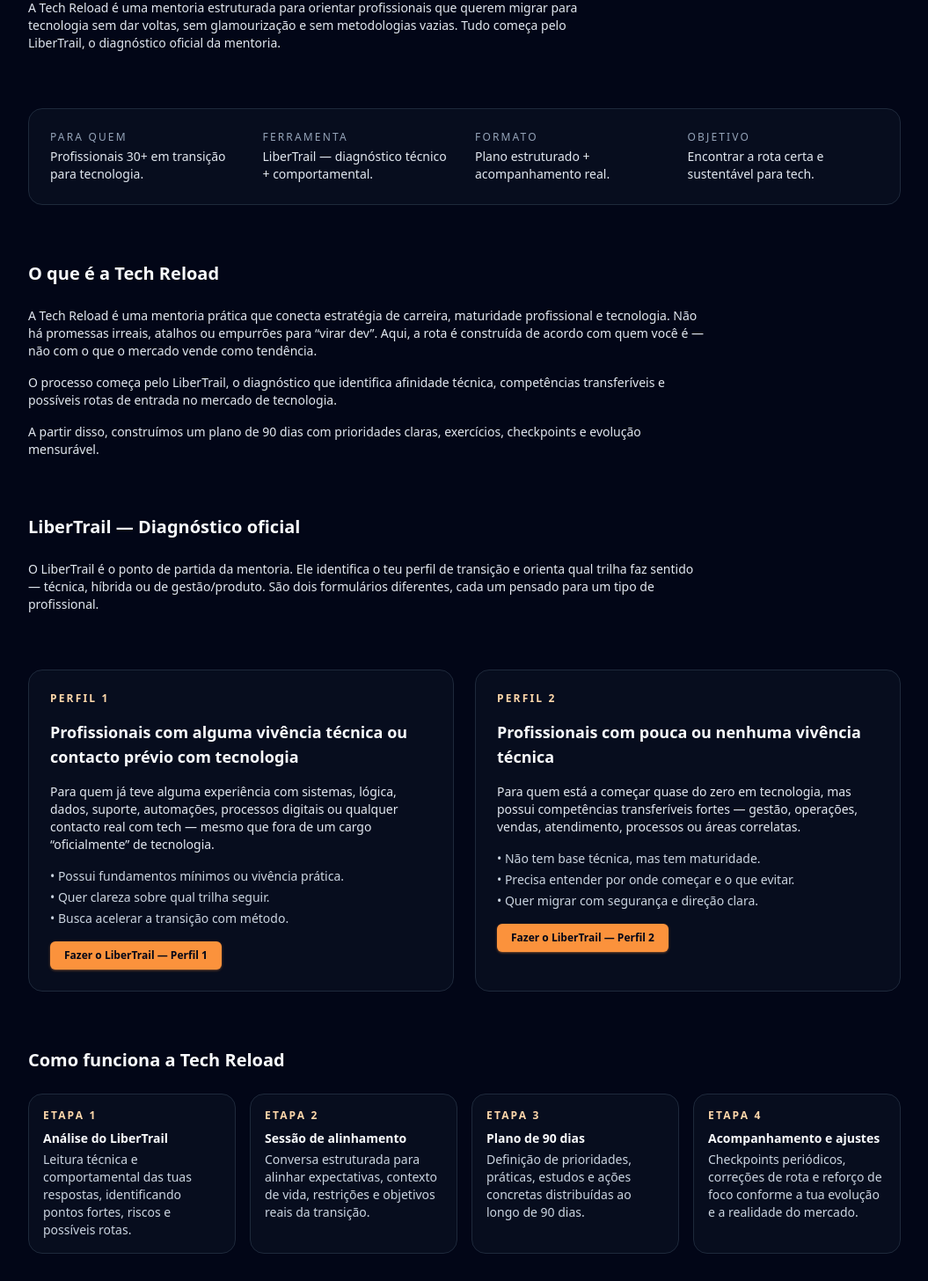
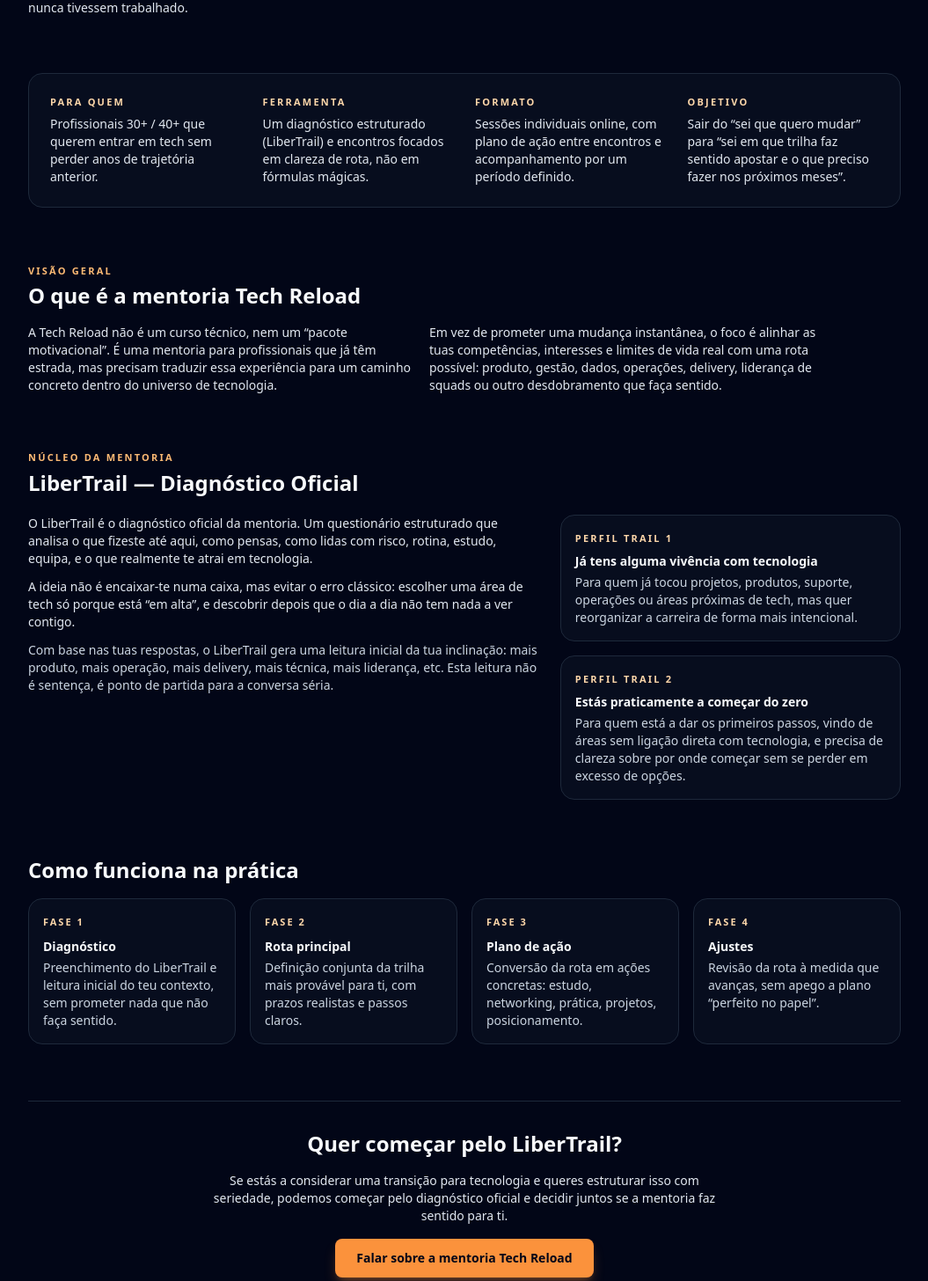
Before and after one commit to libertrendz/libertrendz-site, a Next.js app: page /mentoria in a window 1280 px wide. Shown: the part 314-1770 px from the top of the page at 88% size, without its empty margins (112-1167 px from the left). Built offline with nearby package versions, Linux system fonts and the light colour scheme.

Commit message:
Atualizar o page.tsx

```diff
--- a/app/mentoria/page.tsx
+++ b/app/mentoria/page.tsx
@@ -1,224 +1,219 @@
 // app/mentoria/page.tsx
-import Image from "next/image";
 
 export default function MentoriaPage() {
   return (
-    <main className="min-h[(calc(100vh-5rem))] bg-slate-950 text-slate-50">
+    <main className="min-h-[calc(100vh-5rem)] bg-slate-950 text-slate-50">
       <section className="container-page py-12 lg:py-16 space-y-16">
-
         {/* HERO */}
         <div className="max-w-3xl space-y-4">
           <p className="text-xs font-semibold uppercase tracking-[0.2em] text-accent-400">
             Mentoria Tech Reload
           </p>
           <h1 className="text-3xl font-bold leading-tight md:text-4xl">
-            Transição para tecnologia com método, clareza e estratégia —
-            para profissionais que não têm tempo a perder.
+            Estruturar a tua transição para tecnologia sem recomeçar a vida do zero.
           </h1>
           <p className="text-sm text-slate-200 max-w-2xl">
-            A Tech Reload é uma mentoria estruturada para orientar profissionais
-            que querem migrar para tecnologia sem dar voltas, sem glamourização
-            e sem metodologias vazias. Tudo começa pelo LiberTrail, o diagnóstico
-            oficial da mentoria.
+            A mentoria Tech Reload é pensada para profissionais que querem migrar para
+            tecnologia com estratégia — aproveitando a experiência que já têm, em vez
+            de jogar tudo fora e começar como se nunca tivessem trabalhado.
           </p>
         </div>
 
-        {/* SUMÁRIO VISUAL */}
+        {/* QUADRO-RESUMO EM CARDS */}
         <div className="grid gap-6 rounded-2xl border border-slate-800 bg-slate-900/40 p-6 md:grid-cols-4">
-          <div>
-            <p className="text-xs uppercase tracking-[0.18em] text-slate-400">Para quem</p>
-            <p className="mt-1 text-sm text-slate-200">
-              Profissionais 30+ em transição para tecnologia.
+          <div className="space-y-1.5">
+            <p className="text-[11px] font-semibold uppercase tracking-[0.2em] text-accent-300">
+              Para quem
+            </p>
+            <p className="text-sm text-slate-200">
+              Profissionais 30+ / 40+ que querem entrar em tech sem perder anos de
+              trajetória anterior.
             </p>
           </div>
-          <div>
-            <p className="text-xs uppercase tracking-[0.18em] text-slate-400">Ferramenta</p>
-            <p className="mt-1 text-sm text-slate-200">LiberTrail — diagnóstico técnico + comportamental.</p>
+          <div className="space-y-1.5">
+            <p className="text-[11px] font-semibold uppercase tracking-[0.2em] text-accent-300">
+              Ferramenta
+            </p>
+            <p className="text-sm text-slate-200">
+              Um diagnóstico estruturado (LiberTrail) e encontros focados em clareza
+              de rota, não em fórmulas mágicas.
+            </p>
           </div>
-          <div>
-            <p className="text-xs uppercase tracking-[0.18em] text-slate-400">Formato</p>
-            <p className="mt-1 text-sm text-slate-200">Plano estruturado + acompanhamento real.</p>
+          <div className="space-y-1.5">
+            <p className="text-[11px] font-semibold uppercase tracking-[0.2em] text-accent-300">
+              Formato
+            </p>
+            <p className="text-sm text-slate-200">
+              Sessões individuais online, com plano de ação entre encontros e
+              acompanhamento por um período definido.
+            </p>
           </div>
-          <div>
-            <p className="text-xs uppercase tracking-[0.18em] text-slate-400">Objetivo</p>
-            <p className="mt-1 text-sm text-slate-200">Encontrar a rota certa e sustentável para tech.</p>
-          </div>
-        </div>
-
-        {/* SOBRE A MENTORIA */}
-        <div className="space-y-6 max-w-3xl">
-          <h2 className="text-xl font-semibold text-slate-50">O que é a Tech Reload</h2>
-          <div className="space-y-4 text-sm text-slate-200">
-            <p>
-              A Tech Reload é uma mentoria prática que conecta estratégia de carreira,
-              maturidade profissional e tecnologia. Não há promessas irreais, atalhos
-              ou empurrões para “virar dev”. Aqui, a rota é construída de acordo com
-              quem você é — não com o que o mercado vende como tendência.
+          <div className="space-y-1.5">
+            <p className="text-[11px] font-semibold uppercase tracking-[0.2em] text-accent-300">
+              Objetivo
             </p>
-
-            <p>
-              O processo começa pelo LiberTrail, o diagnóstico que identifica
-              afinidade técnica, competências transferíveis e possíveis rotas de entrada
-              no mercado de tecnologia.
-            </p>
-
-            <p>
-              A partir disso, construímos um plano de 90 dias com prioridades claras,
-              exercícios, checkpoints e evolução mensurável.
+            <p className="text-sm text-slate-200">
+              Sair do “sei que quero mudar” para “sei em que trilha faz sentido apostar
+              e o que preciso fazer nos próximos meses”.
             </p>
           </div>
         </div>
 
-        {/* LIBERTRAIL */}
-        <div id="libertrail" className="space-y-6">
-          <h2 className="text-xl font-semibold text-slate-50">LiberTrail — Diagnóstico oficial</h2>
-          <p className="max-w-3xl text-sm text-slate-200">
-            O LiberTrail é o ponto de partida da mentoria. Ele identifica o teu
-            perfil de transição e orienta qual trilha faz sentido — técnica, híbrida
-            ou de gestão/produto. São dois formulários diferentes, cada um pensado
-            para um tipo de profissional.
-          </p>
-        </div>
-
-        {/* PERFIS */}
-        <div id="libertrail-perfis" className="grid gap-6 md:grid-cols-2">
-
-          {/* PERFIL 1 */}
-          <div className="rounded-2xl border border-slate-800 bg-slate-900/40 p-6 space-y-4">
-            <p className="text-xs font-semibold uppercase tracking-[0.18em] text-accent-300">
-              Perfil 1
+        {/* O QUE É TECH RELOAD */}
+        <div className="space-y-4">
+          <div className="space-y-1">
+            <p className="text-[11px] font-semibold uppercase tracking-[0.2em] text-accent-400">
+              Visão geral
             </p>
-            <h3 className="text-lg font-semibold text-slate-50">
-              Profissionais com alguma vivência técnica ou contacto prévio com tecnologia
-            </h3>
-            <p className="text-sm text-slate-200">
-              Para quem já teve alguma experiência com sistemas, lógica, dados,
-              suporte, automações, processos digitais ou qualquer contacto real
-              com tech — mesmo que fora de um cargo “oficialmente” de tecnologia.
+            <h2 className="text-xl md:text-2xl font-semibold text-slate-50">
+              O que é a mentoria Tech Reload
+            </h2>
+          </div>
+          <div className="grid gap-4 md:grid-cols-2 max-w-4xl text-sm text-slate-200">
+            <p>
+              A Tech Reload não é um curso técnico, nem um “pacote motivacional”.
+              É uma mentoria para profissionais que já têm estrada, mas precisam
+              traduzir essa experiência para um caminho concreto dentro do universo
+              de tecnologia.
             </p>
-            <ul className="mt-2 space-y-1 text-sm text-slate-300">
-              <li>• Possui fundamentos mínimos ou vivência prática.</li>
-              <li>• Quer clareza sobre qual trilha seguir.</li>
-              <li>• Busca acelerar a transição com método.</li>
-            </ul>
-
-            <a
-              href="https://forms.gle/r214kuUXi473wRnb7"
-              target="_blank"
-              rel="noreferrer"
-              className="inline-flex items-center justify-center rounded-md bg-accent-500 px-4 py-2 text-xs font-semibold text-slate-950 shadow shadow-accent-500/40 transition hover:bg-accent-400"
-            >
-              Fazer o LiberTrail — Perfil 1
-            </a>
-          </div>
-
-          {/* PERFIL 2 */}
-          <div className="rounded-2xl border border-slate-800 bg-slate-900/40 p-6 space-y-4">
-            <p className="text-xs font-semibold uppercase tracking-[0.18em] text-accent-300">
-              Perfil 2
+            <p>
+              Em vez de prometer uma mudança instantânea, o foco é alinhar as tuas
+              competências, interesses e limites de vida real com uma rota possível:
+              produto, gestão, dados, operações, delivery, liderança de squads ou
+              outro desdobramento que faça sentido.
             </p>
-            <h3 className="text-lg font-semibold text-slate-50">
-              Profissionais com pouca ou nenhuma vivência técnica
-            </h3>
-            <p className="text-sm text-slate-200">
-              Para quem está a começar quase do zero em tecnologia, mas possui
-              competências transferíveis fortes — gestão, operações, vendas,
-              atendimento, processos ou áreas correlatas.
-            </p>
-            <ul className="mt-2 space-y-1 text-sm text-slate-300">
-              <li>• Não tem base técnica, mas tem maturidade.</li>
-              <li>• Precisa entender por onde começar e o que evitar.</li>
-              <li>• Quer migrar com segurança e direção clara.</li>
-            </ul>
-
-            <a
-              href="https://forms.gle/PYwbYjeuUidp9EKVA"
-              target="_blank"
-              rel="noreferrer"
-              className="inline-flex items-center justify-center rounded-md bg-accent-500 px-4 py-2 text-xs font-semibold text-slate-950 shadow shadow-accent-500/40 transition hover:bg-accent-400"
-            >
-              Fazer o LiberTrail — Perfil 2
-            </a>
           </div>
         </div>
 
-        {/* COMO FUNCIONA A MENTORIA — EM CARDS */}
-        <div className="space-y-6">
-          <h2 className="text-xl font-semibold text-slate-50">Como funciona a Tech Reload</h2>
-          <div className="grid gap-4 md:grid-cols-2 lg:grid-cols-4">
-            {/* Etapa 1 */}
-            <div className="rounded-2xl border border-slate-800 bg-slate-900/40 p-4 text-sm text-slate-200">
-              <p className="text-xs font-semibold uppercase tracking-[0.18em] text-accent-300">
-                Etapa 1
+        {/* LIBERTRAIL — DIAGNÓSTICO OFICIAL */}
+        <div className="space-y-5" id="libertrail">
+          <div className="space-y-1">
+            <p className="text-[11px] font-semibold uppercase tracking-[0.2em] text-accent-400">
+              Núcleo da mentoria
+            </p>
+            <h2 className="text-xl md:text-2xl font-semibold text-slate-50">
+              LiberTrail — Diagnóstico Oficial
+            </h2>
+          </div>
+
+          <div className="grid gap-6 lg:grid-cols-[1.8fr,1.2fr] lg:items-start">
+            {/* Texto LiberTrail */}
+            <div className="space-y-3 text-sm text-slate-200">
+              <p>
+                O LiberTrail é o diagnóstico oficial da mentoria. Um questionário
+                estruturado que analisa o que fizeste até aqui, como pensas,
+                como lidas com risco, rotina, estudo, equipa, e o que realmente
+                te atrai em tecnologia.
               </p>
-              <p className="mt-2 font-semibold text-slate-50">
-                Análise do LiberTrail
+              <p>
+                A ideia não é encaixar-te numa caixa, mas evitar o erro clássico:
+                escolher uma área de tech só porque está “em alta”, e descobrir
+                depois que o dia a dia não tem nada a ver contigo.
               </p>
-              <p className="mt-1 text-slate-300">
-                Leitura técnica e comportamental das tuas respostas, identificando
-                pontos fortes, riscos e possíveis rotas.
+              <p className="text-slate-300">
+                Com base nas tuas respostas, o LiberTrail gera uma leitura inicial
+                da tua inclinação: mais produto, mais operação, mais delivery,
+                mais técnica, mais liderança, etc. Esta leitura não é sentença,
+                é ponto de partida para a conversa séria.
               </p>
             </div>
 
-            {/* Etapa 2 */}
-            <div className="rounded-2xl border border-slate-800 bg-slate-900/40 p-4 text-sm text-slate-200">
-              <p className="text-xs font-semibold uppercase tracking-[0.18em] text-accent-300">
-                Etapa 2
+            {/* Cards Perfil 1 e 2 */}
+            <div className="space-y-4">
+              <div className="rounded-2xl border border-slate-800 bg-slate-900/40 p-4 text-sm text-slate-200">
+                <p className="text-[11px] font-semibold uppercase tracking-[0.2em] text-accent-300 mb-1.5">
+                  Perfil Trail 1
+                </p>
+                <p className="font-semibold text-slate-50 mb-1">
+                  Já tens alguma vivência com tecnologia
+                </p>
+                <p className="text-slate-300">
+                  Para quem já tocou projetos, produtos, suporte, operações ou
+                  áreas próximas de tech, mas quer reorganizar a carreira de forma
+                  mais intencional.
+                </p>
+              </div>
+              <div className="rounded-2xl border border-slate-800 bg-slate-900/40 p-4 text-sm text-slate-200">
+                <p className="text-[11px] font-semibold uppercase tracking-[0.2em] text-accent-300 mb-1.5">
+                  Perfil Trail 2
+                </p>
+                <p className="font-semibold text-slate-50 mb-1">
+                  Estás praticamente a começar do zero
+                </p>
+                <p className="text-slate-300">
+                  Para quem está a dar os primeiros passos, vindo de áreas sem
+                  ligação direta com tecnologia, e precisa de clareza sobre por
+                  onde começar sem se perder em excesso de opções.
+                </p>
+              </div>
+            </div>
+          </div>
+        </div>
+
+        {/* COMO FUNCIONA NA PRÁTICA */}
+        <div className="space-y-4">
+          <h2 className="text-xl md:text-2xl font-semibold text-slate-50">
+            Como funciona na prática
+          </h2>
+          <div className="grid gap-4 md:grid-cols-4 text-sm text-slate-200">
+            <div className="rounded-2xl border border-slate-800 bg-slate-900/40 p-4">
+              <p className="text-[11px] font-semibold uppercase tracking-[0.18em] text-accent-300">
+                Fase 1
               </p>
-              <p className="mt-2 font-semibold text-slate-50">
-                Sessão de alinhamento
-              </p>
+              <p className="mt-2 font-semibold text-slate-50">Diagnóstico</p>
               <p className="mt-1 text-slate-300">
-                Conversa estruturada para alinhar expectativas, contexto de vida,
-                restrições e objetivos reais da transição.
+                Preenchimento do LiberTrail e leitura inicial do teu contexto,
+                sem prometer nada que não faça sentido.
               </p>
             </div>
-
-            {/* Etapa 3 */}
-            <div className="rounded-2xl border border-slate-800 bg-slate-900/40 p-4 text-sm text-slate-200">
-              <p className="text-xs font-semibold uppercase tracking-[0.18em] text-accent-300">
-                Etapa 3
+            <div className="rounded-2xl border border-slate-800 bg-slate-900/40 p-4">
+              <p className="text-[11px] font-semibold uppercase tracking-[0.18em] text-accent-300">
+                Fase 2
               </p>
-              <p className="mt-2 font-semibold text-slate-50">
-                Plano de 90 dias
-              </p>
+              <p className="mt-2 font-semibold text-slate-50">Rota principal</p>
               <p className="mt-1 text-slate-300">
-                Definição de prioridades, práticas, estudos e ações concretas
-                distribuídas ao longo de 90 dias.
+                Definição conjunta da trilha mais provável para ti, com
+                prazos realistas e passos claros.
               </p>
             </div>
-
-            {/* Etapa 4 */}
-            <div className="rounded-2xl border border-slate-800 bg-slate-900/40 p-4 text-sm text-slate-200">
-              <p className="text-xs font-semibold uppercase tracking-[0.18em] text-accent-300">
-                Etapa 4
+            <div className="rounded-2xl border border-slate-800 bg-slate-900/40 p-4">
+              <p className="text-[11px] font-semibold uppercase tracking-[0.18em] text-accent-300">
+                Fase 3
               </p>
-              <p className="mt-2 font-semibold text-slate-50">
-                Acompanhamento e ajustes
+              <p className="mt-2 font-semibold text-slate-50">Plano de ação</p>
+              <p className="mt-1 text-slate-300">
+                Conversão da rota em ações concretas: estudo, networking,
+                prática, projetos, posicionamento.
               </p>
+            </div>
+            <div className="rounded-2xl border border-slate-800 bg-slate-900/40 p-4">
+              <p className="text-[11px] font-semibold uppercase tracking-[0.18em] text-accent-300">
+                Fase 4
+              </p>
+              <p className="mt-2 font-semibold text-slate-50">Ajustes</p>
               <p className="mt-1 text-slate-300">
-                Checkpoints periódicos, correções de rota e reforço de foco
-                conforme a tua evolução e a realidade do mercado.
+                Revisão da rota à medida que avanças, sem apego a plano “perfeito
+                no papel”.
               </p>
             </div>
           </div>
         </div>
 
         {/* CTA FINAL */}
-        <div className="pt-10 border-t border-slate-800 text-center space-y-4">
+        <div className="pt-8 border-t border-slate-800 text-center space-y-4">
           <h2 className="text-2xl font-semibold text-slate-50">
-            Pronto para começar?
+            Quer começar pelo LiberTrail?
           </h2>
           <p className="max-w-xl mx-auto text-sm text-slate-200">
-            O próximo passo é simples: escolher o perfil que mais se parece contigo
-            e preencher o LiberTrail. A partir daí, a Tech Reload segue contigo com
-            clareza, método e acompanhamento real.
+            Se estás a considerar uma transição para tecnologia e queres estruturar
+            isso com seriedade, podemos começar pelo diagnóstico oficial e decidir
+            juntos se a mentoria faz sentido para ti.
           </p>
           <a
-            href="#libertrail-perfis"
+            href="/contato"
             className="inline-flex items-center justify-center rounded-lg bg-accent-500 px-6 py-3 text-sm font-semibold text-slate-950 shadow-lg shadow-accent-500/30 transition hover:bg-accent-400"
           >
-            Escolher meu perfil
+            Falar sobre a mentoria Tech Reload
           </a>
         </div>
       </section>
```
